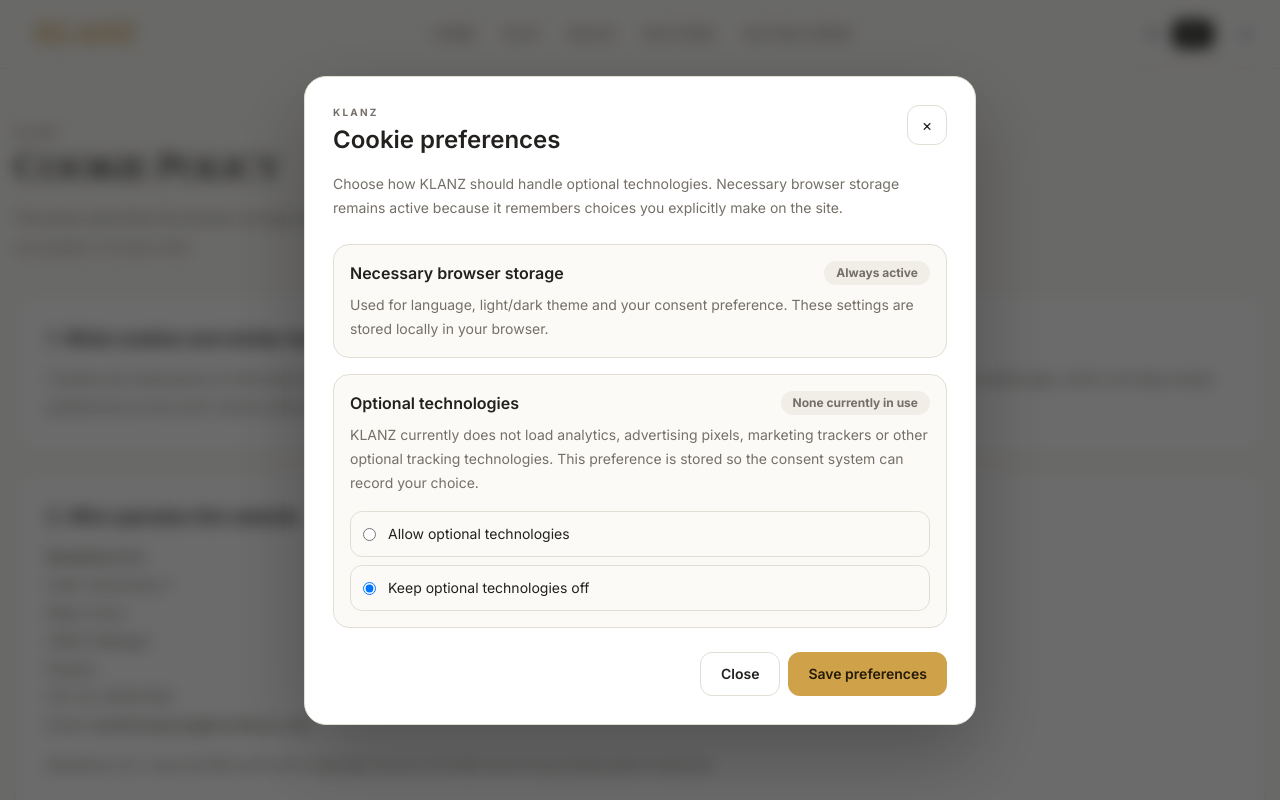
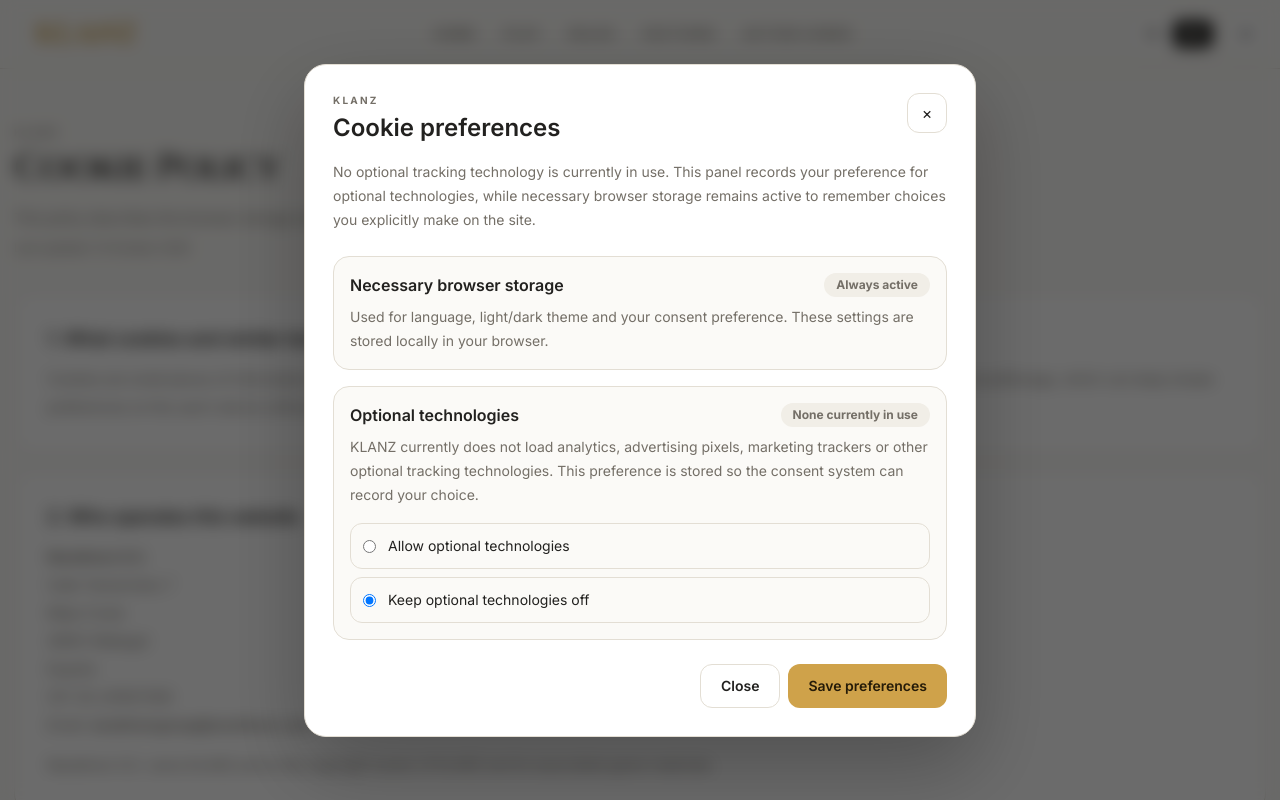
Before and after one commit to hubsienda/klans, a Next.js app: page /cookies in a window 1280 px wide. Both pictures are taken after a click on the button "Preferences". Shown: the top 800 px of the page. Built offline with nearby package versions, Linux system fonts and the light colour scheme.

Commit message:
Align legal ownership and consent copy

```diff
--- a/components/CookiePreferences.tsx
+++ b/components/CookiePreferences.tsx
@@ -26,7 +26,7 @@
   const copy = language === 'en'
     ? {
         title: 'Cookie preferences',
-        intro: 'Choose how KLANZ should handle optional technologies. Necessary browser storage remains active because it remembers choices you explicitly make on the site.',
+        intro: 'No optional tracking technology is currently in use. This panel records your preference for optional technologies, while necessary browser storage remains active to remember choices you explicitly make on the site.',
         necessaryTitle: 'Necessary browser storage',
         necessaryStatus: 'Always active',
         necessaryText: 'Used for language, light/dark theme and your consent preference. These settings are stored locally in your browser.',
@@ -40,7 +40,7 @@
       }
     : {
         title: 'Preferencias de cookies',
-        intro: 'Elige cómo debe gestionar KLANZ las tecnologías opcionales. El almacenamiento necesario del navegador permanece activo porque recuerda las elecciones que realizas expresamente en el sitio.',
+        intro: 'Actualmente no se utiliza ninguna tecnología opcional de seguimiento. Este panel registra tu preferencia sobre tecnologías opcionales, mientras el almacenamiento necesario del navegador permanece activo para recordar las elecciones que realizas expresamente en el sitio.',
         necessaryTitle: 'Almacenamiento necesario del navegador',
         necessaryStatus: 'Siempre activo',
         necessaryText: 'Se utiliza para el idioma, el tema claro/oscuro y tu preferencia de consentimiento. Estos ajustes se guardan localmente en tu navegador.',
```
